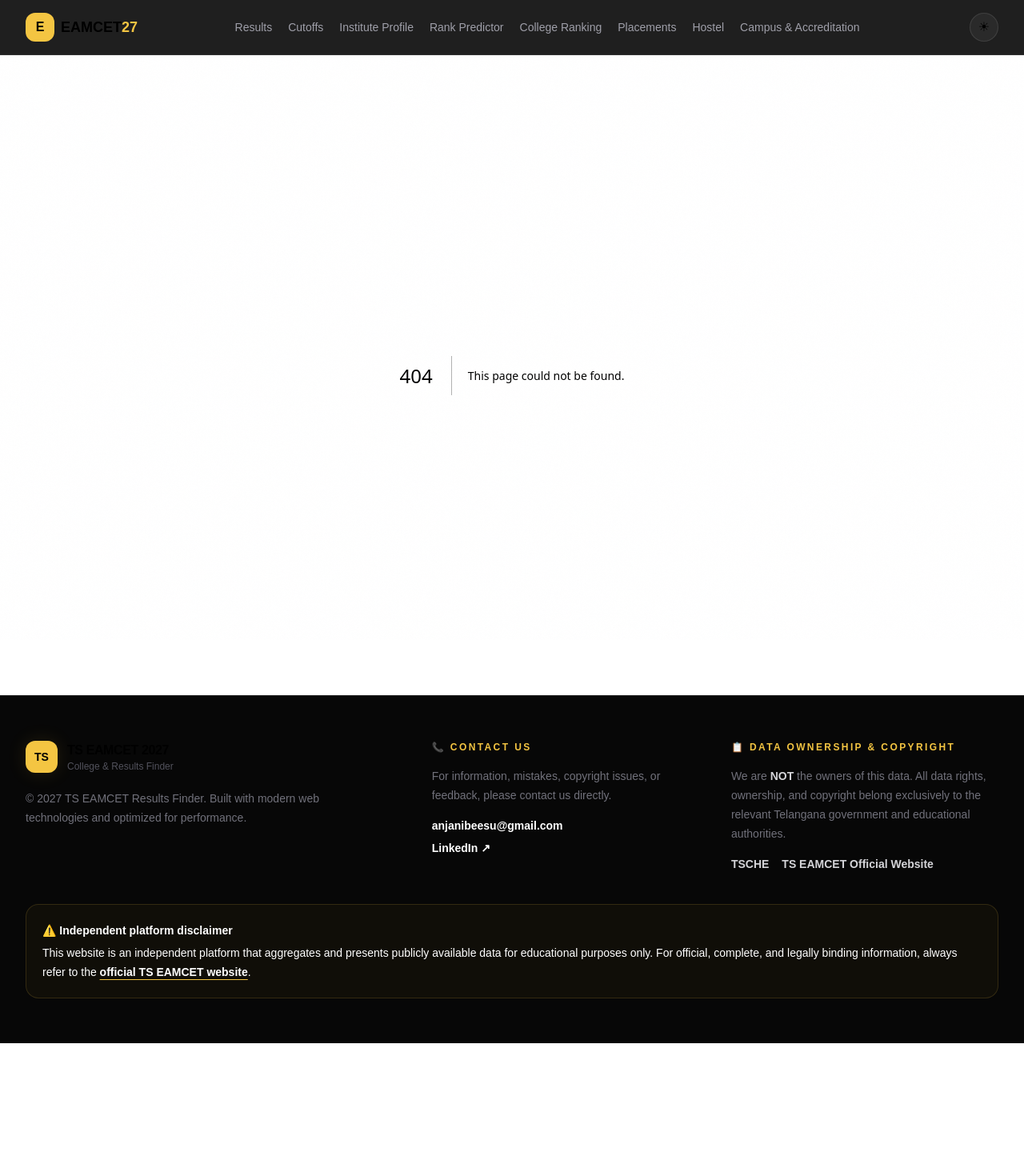
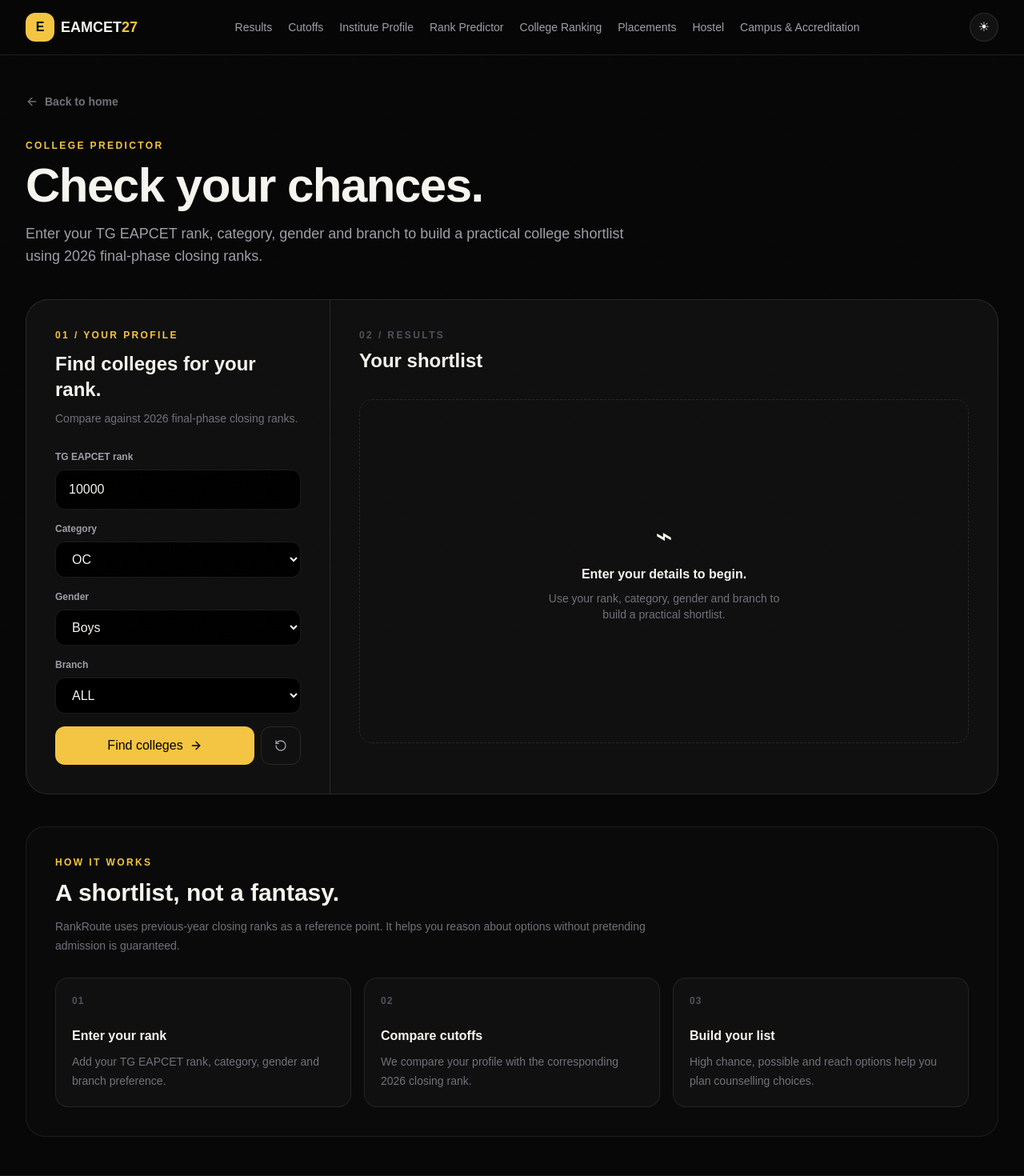
Before and after one commit to AnjaniBeesu/Eamcet-2027, a Next.js app: page /college-predictor in a window 1280 px wide. Before the commit this address had no page. Shown: the top 1470 px of the page at 80% size. Before the commit the page ends 1304 px from the top, so only its background shows below. Built offline with nearby package versions, Linux system fonts and the light colour scheme.

Commit message:
Add dedicated College Predictor page

```diff
--- /dev/null
+++ b/app/college-predictor/page.tsx
@@ -0,0 +1,37 @@
+import { ArrowLeft } from "lucide-react";
+import Link from "next/link";
+import { RankForm } from "@/components/RankForm";
+
+export default function CollegePredictorPage() {
+  return (
+    <main className="min-h-screen px-5 py-12 lg:px-8">
+      <div className="mx-auto max-w-7xl">
+        <Link href="/" className="inline-flex items-center gap-2 text-sm font-bold text-zinc-500 transition hover:text-white">
+          <ArrowLeft size={16} /> Back to home
+        </Link>
+        <div className="mt-8 max-w-3xl">
+          <p className="text-xs font-black uppercase tracking-[.2em] text-[#f4c542]">College Predictor</p>
+          <h1 className="mt-3 text-4xl font-black tracking-tight sm:text-6xl">Check your chances.</h1>
+          <p className="mt-4 text-base leading-7 text-zinc-400 sm:text-lg">
+            Enter your TG EAPCET rank, category, gender and branch to build a practical college shortlist using 2026 final-phase closing ranks.
+          </p>
+        </div>
+        <div className="mt-10">
+          <RankForm />
+        </div>
+        <section className="mt-10 rounded-3xl border border-white/8 bg-[#0a0a0a] p-7 sm:p-9">
+          <p className="text-xs font-black uppercase tracking-[.2em] text-[#f4c542]">How it works</p>
+          <h2 className="mt-3 text-2xl font-black sm:text-3xl">A shortlist, not a fantasy.</h2>
+          <p className="mt-3 max-w-3xl text-sm leading-6 text-zinc-500">
+            RankRoute uses previous-year closing ranks as a reference point. It helps you reason about options without pretending admission is guaranteed.
+          </p>
+          <div className="mt-7 grid gap-4 md:grid-cols-3">
+            <div className="rounded-2xl border border-white/8 bg-[#101010] p-5"><p className="text-xs font-black tracking-widest text-zinc-600">01</p><h3 className="mt-6 font-black">Enter your rank</h3><p className="mt-2 text-sm leading-6 text-zinc-500">Add your TG EAPCET rank, category, gender and branch preference.</p></div>
+            <div className="rounded-2xl border border-white/8 bg-[#101010] p-5"><p className="text-xs font-black tracking-widest text-zinc-600">02</p><h3 className="mt-6 font-black">Compare cutoffs</h3><p className="mt-2 text-sm leading-6 text-zinc-500">We compare your profile with the corresponding 2026 closing rank.</p></div>
+            <div className="rounded-2xl border border-white/8 bg-[#101010] p-5"><p className="text-xs font-black tracking-widest text-zinc-600">03</p><h3 className="mt-6 font-black">Build your list</h3><p className="mt-2 text-sm leading-6 text-zinc-500">High chance, possible and reach options help you plan counselling choices.</p></div>
+          </div>
+        </section>
+      </div>
+    </main>
+  );
+}
```
